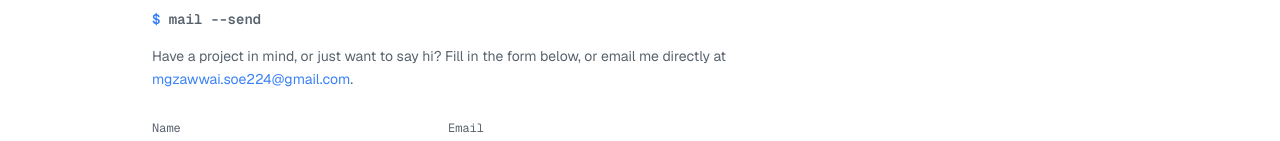
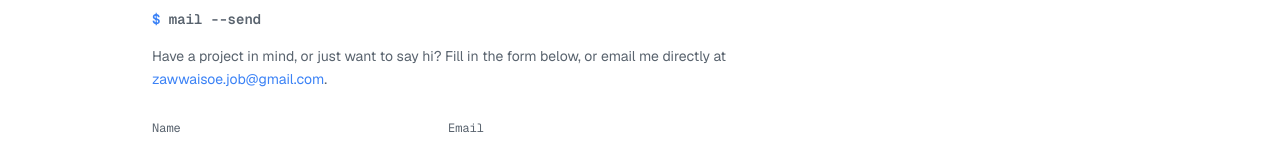
Before and after one commit to outchin/zawwaisoe.dev, a Next.js app: page / in a window 1280 px wide. Shown: the part 834-975 px from the top of the page. Built offline with nearby package versions, Linux system fonts and the light colour scheme; no server answers; the database is empty.

Commit message:
Use job email address on the contact section
Co-Authored-By: Claude Opus 5.5 <noreply@anthropic.com>

```diff
--- a/src/data/site.ts
+++ b/src/data/site.ts
@@ -21,7 +21,7 @@ export const site = {
   resumeUrl: "/zawwaisoe-resume.pdf",
   resumeFileName: "Zaw-Wai-Soe-Resume.pdf",
 
-  email: "mgzawwai.soe224@gmail.com",
+  email: "zawwaisoe.job@gmail.com",
 
   social: [
     { label: "GitHub", href: "https://github.com/zawwaisoe" },
```
